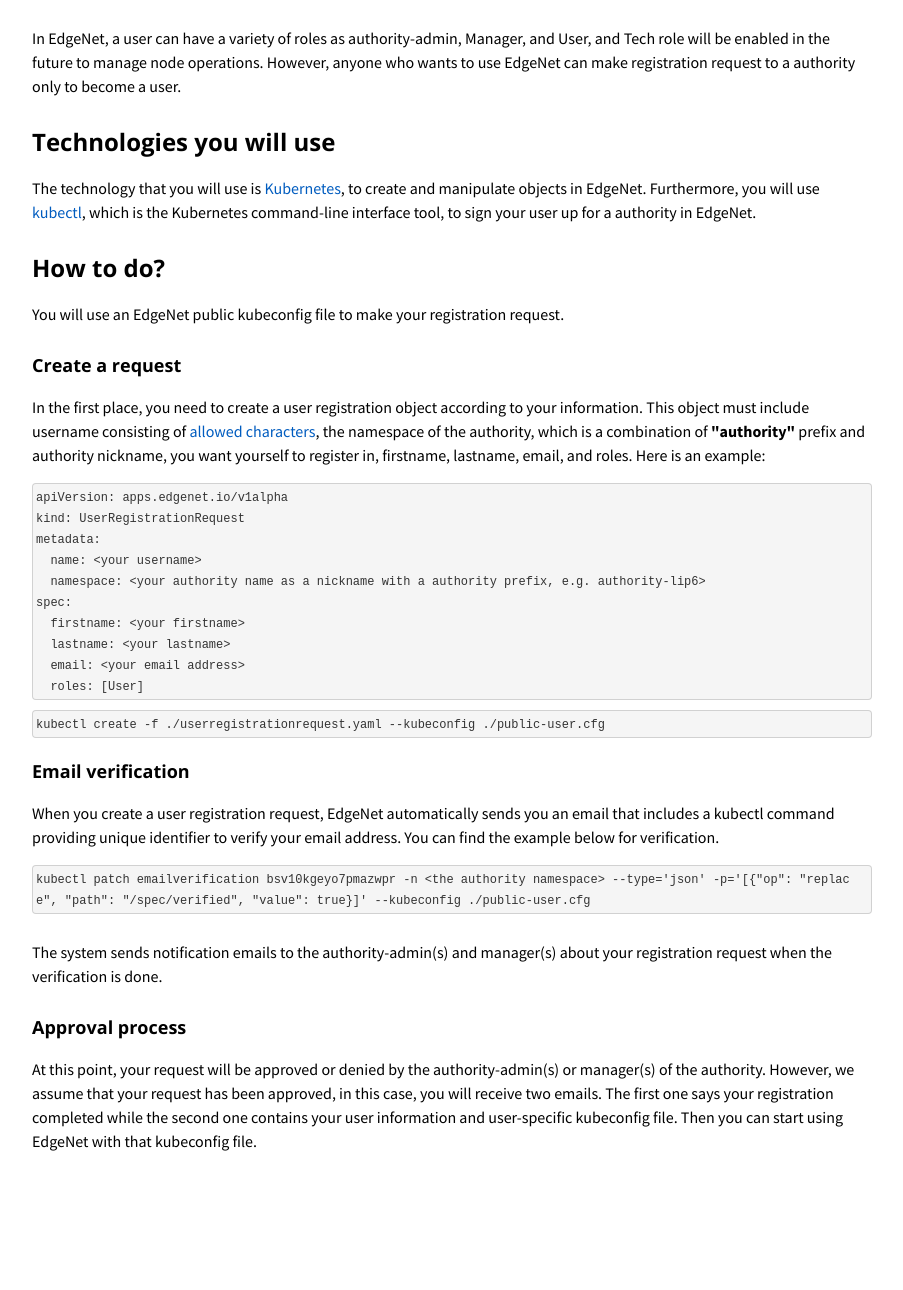
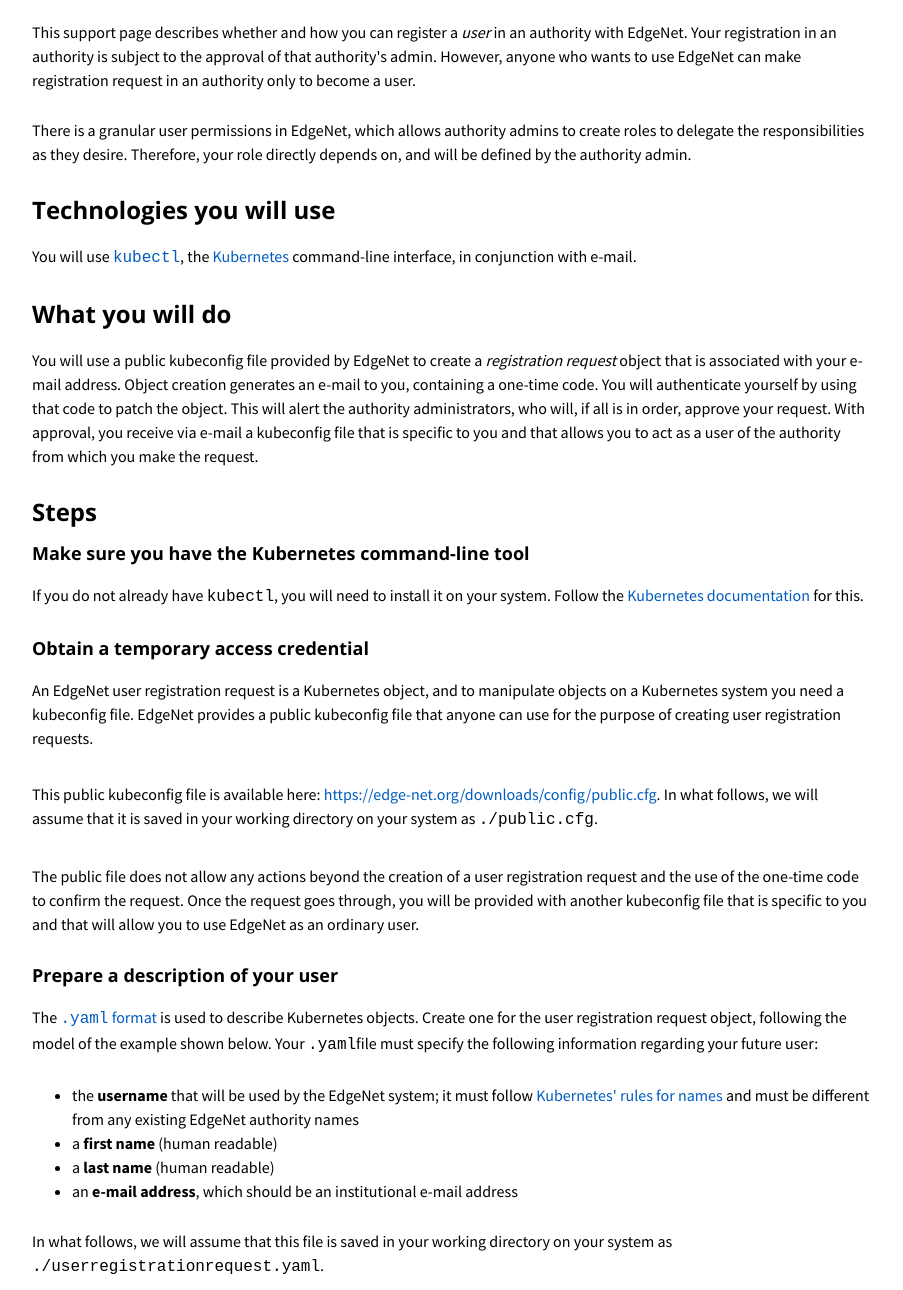
Before and after one commit to EdgeNet-project/website, a plain HTML site: page support-user-registration.html in a window 1280 px wide. Shown: the part 217-1507 px from the top of the page, without its empty margins (188-1091 px from the left). Before the commit the page ends 1406 px from the top, so only its background shows below. Drawn offline with nearby package versions, Linux system fonts and the light colour scheme.

Commit message:
Update the support page of user registration

```diff
--- a/support-user-registration.html
+++ b/support-user-registration.html
@@ -45,34 +45,59 @@
           <!-- ************************************************************************************** -->
           <div class="flex-row">
             <div class="flex-item flex-column">
-              <h1 id="make-a-user-registration-request-in-edgenet">Make a user registration request in EdgeNet</h1>
-              <p>In EdgeNet, a user can have a variety of roles as authority-admin, Manager, and User, and Tech role will be enabled in the future to manage node operations. However, anyone who wants to use EdgeNet can make registration request to a authority only to become a user.</p>
+              <h1 id="make-a-user-registration-request-in-edgenet">Registering a user in an authority</h1>
+              <p class="text">
+                This support page describes whether and how you can register a <em>user</em> in an authority with EdgeNet.
+                Your registration in an authority is subject to the approval of that authority's admin. However, anyone
+                who wants to use EdgeNet can make registration request in an authority only to become a user.
+              </p>
+              <p>
+                There is a granular user permissions in EdgeNet, which allows authority admins to create roles to delegate
+                the responsibilities as they desire. Therefore, your role directly depends on, and will be defined by
+                the authority admin.
+              </p>
               <h2 id="technologies-you-will-use">Technologies you will use</h2>
-              <p>The technology that you will use is <a href="https://kubernetes.io/">Kubernetes</a>, to create
-              and manipulate objects in EdgeNet. Furthermore, you will use <a href="https://kubernetes.io/docs/reference/kubectl/overview/">kubectl</a>, which is the Kubernetes command-line interface
-              tool, to sign your user up for a authority in EdgeNet.</p>
-              <h2 id="how-to-do-">How to do?</h2>
-              <p>You will use an EdgeNet public kubeconfig file to make your registration request.</p>
-              <h3 id="create-a-request">Create a request</h3>
-              <p>In the first place, you need to create a user registration object according to your
-              information. This object must include username consisting of <a href="https://kubernetes.io/docs/concepts/overview/working-with-objects/names/">allowed characters</a>, the namespace of the authority, which is a combination of <strong>&quot;authority&quot;</strong> prefix and authority nickname, you want yourself to register in, firstname, lastname, email, and roles. Here is an example:</p>
+              <p>You will use <a href="https://kubernetes.io/docs/reference/kubectl/overview/"><code>kubectl</code></a>, the <a href="https://kubernetes.io/">Kubernetes</a> command-line interface, in conjunction with e-mail.</p>
+              <h2 id="what-you-will-do">What you will do</h2>
+              <p>You will use a public kubeconfig file provided by EdgeNet to create a <em>registration request</em> object that is associated with your e-mail address. Object creation generates an e-mail to you, containing a one-time code. You will authenticate yourself by using that code to patch the object. This will alert the authority administrators, who will, if all is in order, approve your request. With approval, you receive via e-mail a kubeconfig file that is specific to you and that allows you to act as a user of the authority from which you make the request.</p>
+              <h2 id="steps">Steps</h2>
+              <h3 id="make-sure-you-have-the-kubernetes-command-line-tool">Make sure you have the Kubernetes command-line tool</h3>
+              <p>If you do not already have <code>kubectl</code>, you will need to install it on your system. Follow the <a href="https://kubernetes.io/docs/tasks/tools/install-kubectl/">Kubernetes documentation</a> for this.</p>
+              <h3 id="obtain-a-temporary-access-credential">Obtain a temporary access credential</h3>
+              <p>An EdgeNet user registration request is a Kubernetes object, and to manipulate objects on a Kubernetes system you need a kubeconfig file. EdgeNet provides a public kubeconfig file that anyone can use for the purpose of creating user registration requests.</p>
+              <p>This public kubeconfig file is available here: <a href="https://edge-net.org/downloads/config/public.cfg">https://edge-net.org/downloads/config/public.cfg</a>. In what follows, we will assume that it is saved in your working directory on your system as <code>./public.cfg</code>.</p>
+              <p>The public file does not allow any actions beyond the creation of a user registration request and the use of the one-time code to confirm the request. Once the request goes through, you will be provided with another kubeconfig file that is specific to you and that will allow you to use EdgeNet as an ordinary user.</p>
+              <h3 id="prepare-a-description-of-your-user">Prepare a description of your user</h3>
+              <p>The <a href="https://kubernetes.io/docs/concepts/overview/working-with-objects/kubernetes-objects/"><code>.yaml</code> format</a> is used to describe Kubernetes objects. Create one for the user registration request object, following the model of the example shown below. Your <code>.yaml</code>file must specify the following information regarding your future user:</p>
+              <ul>
+              <li>the <strong>username</strong> that will be used by the EdgeNet system; it must follow <a href="https://kubernetes.io/docs/concepts/overview/working-with-objects/names/">Kubernetes&#39; rules for names</a> and must be different from any existing EdgeNet authority names</li>
+              <li>a <strong>first name</strong> (human readable)</li>
+              <li>a <strong>last name</strong> (human readable)</li>
+              <li>an <strong>e-mail address</strong>, which should be an institutional e-mail address</li>
+              </ul>
+              <p>In what follows, we will assume that this file is saved in your working directory on your system as <code>./userregistrationrequest.yaml</code>.</p>
+              <p>Example:</p>
               <pre class="pre"><code class="lang-yaml">apiVersion: apps.edgenet.io/v1alpha
 kind: UserRegistrationRequest
 metadata:
-  name: &lt;your username&gt;
-  namespace: &lt;your authority name as a nickname with a authority prefix, e.g. authority-lip6&gt;
+  name: bsenel
+  namespace: authority-edgenet
 spec:
-  firstname: &lt;your firstname&gt;
-  lastname: &lt;your lastname&gt;
-  email: &lt;your email address&gt;
-  roles: [User]</code></pre>
-              <pre class="pre"><code>kubectl create -f ./userregistrationrequest.yaml --kubeconfig ./public-user.cfg</code></pre>
-              <h3 id="email-verification">Email verification</h3>
-              <p>When you create a user registration request, EdgeNet automatically sends you an email that includes a kubectl command providing unique identifier to verify your email address. You can find the example below for verification.</p>
-              <pre class="pre"><code>kubectl patch emailverification bsv10kgeyo7pmazwpr -n &lt;the authority namespace&gt; --type='json' -p='[{"op": "replace", "path": "/spec/verified", "value": true}]' --kubeconfig ./public-user.cfg</code></pre>
-              <p>The system sends notification emails to the authority-admin(s) and manager(s) about your registration request when the verification is done.</p>
-              <h3 id="approval-process">Approval process</h3>
-              <p>At this point, your request will be approved or denied by the authority-admin(s) or manager(s) of the authority. However, we assume that your request has been approved, in this case, you will receive two emails. The first one says your registration completed while the second one contains your user information and user-specific kubeconfig file. Then you can start using EdgeNet with that kubeconfig file.</p>
+  firstname: Berat
+  lastname: Senel
+  email: berat.senel@lip6.fr</code></pre>
+              <h3 id="create-your-user-registration-request">Create your user registration request</h3>
+              <p>Using <code>kubectl</code>, create a user registration request object:</p>
+              <pre class="pre"><code>kubectl create -f ./userregistrationrequest.yaml --kubeconfig ./public.cfg</code></pre>
+              <p>This will cause an e-mail containing a one-time code to be sent to the address that you specified.</p>
+              <h3 id="authenticate-your-request-using-a-one-time-code">Authenticate your request using a one-time code</h3>
+              <p>The e-mail that you receive will contain a <code>kubectl</code> command that you can copy and paste onto your command line, editing only the path for the public kubeconfig file on your local system, if needed.</p>
+              <p>In the example here, the one-time code is <code>bsv10kgeyo7pmazwpr</code>:</p>
+              <pre class="pre"><code>kubectl patch emailverification bsv10kgeyo7pmazwpr -n registration --type='json' -p='[{"op": "replace", "path": "/spec/verified", "value": true}]' --kubeconfig ./public.cfg</code></pre>
+              <p>After you have done this, the EdgeNet system sends a notification e-mail to the authority administrators, informing them of your registration request.</p>
+              <h3 id="wait-for-approval-and-receipt-of-your-permanent-access-credential">Wait for approval and receipt of your permanent access credential</h3>
+              <p>At this point, the authority administrators will, if needed, contact you, and, provided everything is in order, approve your registration request. Upon approval, you will receive an email that confirms that your registration is complete, and contains your user information and user-specific kubeconfig file.</p>
+              <p>You can now start using EdgeNet, as a regular user, with your user-specific kubeconfig file.</p>
             </div>
           </div>
           <!-- ************************************************************************************** -->
```
